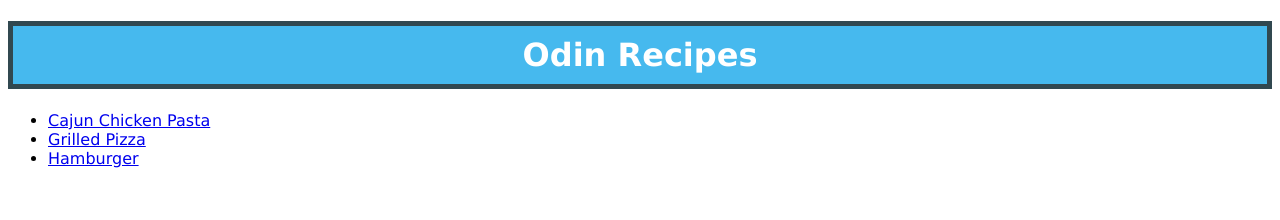
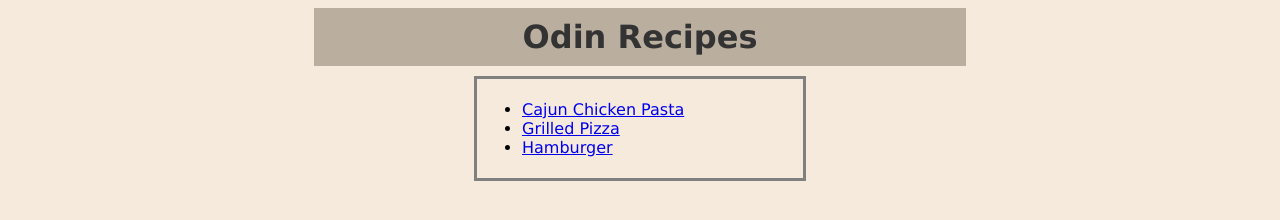
Before and after one commit to 3thanlarson/odin-recipes, a plain HTML site: page index.html in a window 1280 px wide. Drawn offline with Linux system fonts and the light colour scheme.

Commit message:
Added div class to main page links and added styling to all pages

```diff
--- a/index.html
+++ b/index.html
@@ -8,11 +8,13 @@
 </head>
 <body>
     <h1>Odin Recipes</h1>
-    <ul>
-        <li><a href="./recipes/cajun-chicken-pasta.html">Cajun Chicken Pasta</a></li>
-        <li><a href="./recipes/grilled-pizza.html">Grilled Pizza</a></li>
-        <li><a href="./recipes/hamburger.html">Hamburger</a></li>
-    </ul>
+    <div class="links">
+        <ul>
+            <li><a href="./recipes/cajun-chicken-pasta.html">Cajun Chicken Pasta</a></li>
+            <li><a href="./recipes/grilled-pizza.html">Grilled Pizza</a></li>
+            <li><a href="./recipes/hamburger.html">Hamburger</a></li>
+        </ul>
+    </div>
 
 </body>
 </html>
--- a/style.css
+++ b/style.css
@@ -1,13 +1,31 @@
 * {
     font-family: "Verdana", sans-serif;
-
+    background-color: rgb(245, 234, 220);
 }
 
 h1 {
-    display: block;
     padding: 10px;
+    width: 50%;
+    margin: auto;
+    margin-bottom: 10px;
     text-align: center;
-    border: 5px solid rgb(49, 72, 80);
-    background-color: rgb(70, 185, 238);
-    color: white;
+    background-color:rgb(186, 174, 158);
+    color:rgb(51, 51, 51);
 }
+
+h2, .links {
+    margin: auto;
+}
+
+h2 {
+    border-top: 3px solid gray;
+    text-align: center;
+    background-color: rgb(186, 174, 158);
+    color:rgb(51, 51, 51);
+}
+
+.links {
+    border: 3px solid gray;
+    width: 25%;
+    padding: 5px;
+}
```
